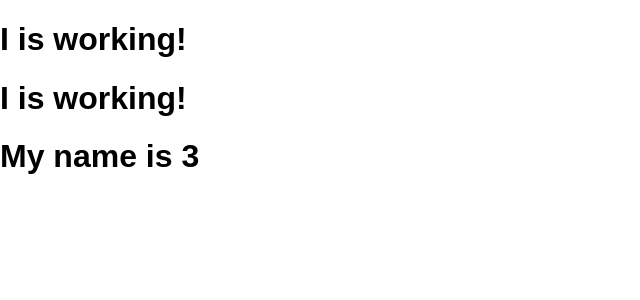
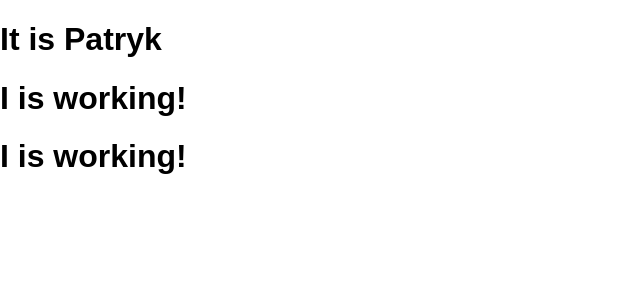
Before and after one commit to PatiKoszi/ReactTutorial, a React (Create React App) app: page / in a window 1280 px wide. Shown: the top 300 px of the page, without its empty margins (0-640 px from the left). Built offline with nearby package versions, Linux system fonts and the light colour scheme.

Commit message:
function outside the render and returned by this inside the render{return

```diff
--- a/src/App.js
+++ b/src/App.js
@@ -2,18 +2,18 @@ import React, { Component } from 'react';
 import './App.css';
 
 class App extends Component {
+  getVal() {
+    return "Patryk";
+  }
+
   render() {
-    const name = "Patryk";
-
     return (
       <div>
+      <h1>It is {this.getVal()}</h1>
+        <h1> I is working!</h1>
       <h1> I is working!</h1>
-      <h1> I is working!</h1>
-    <h1>My name is {(
-      function () { return 3; }
-      )
-    ()
-      }</h1>
+
+
       </div>
 
     );
```
